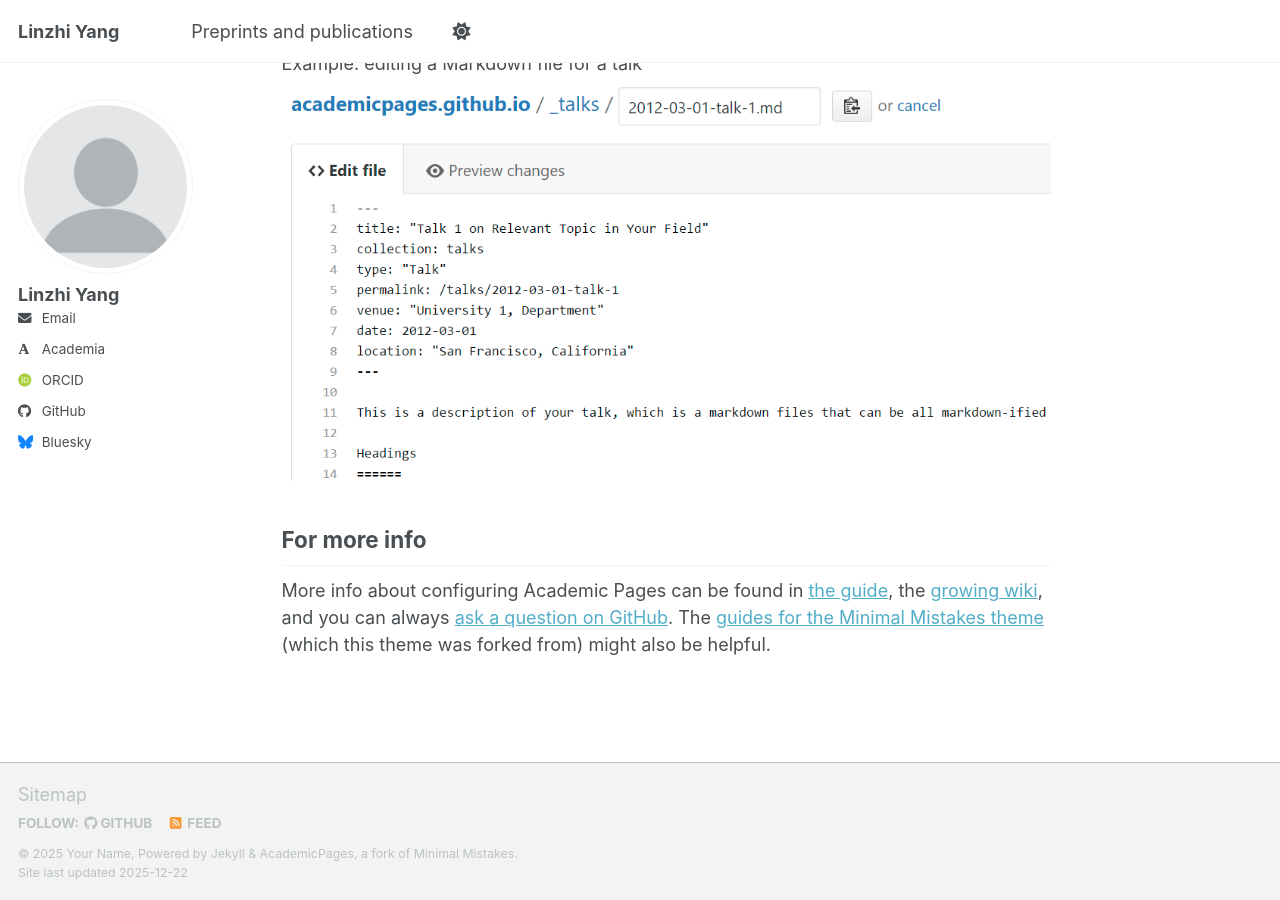
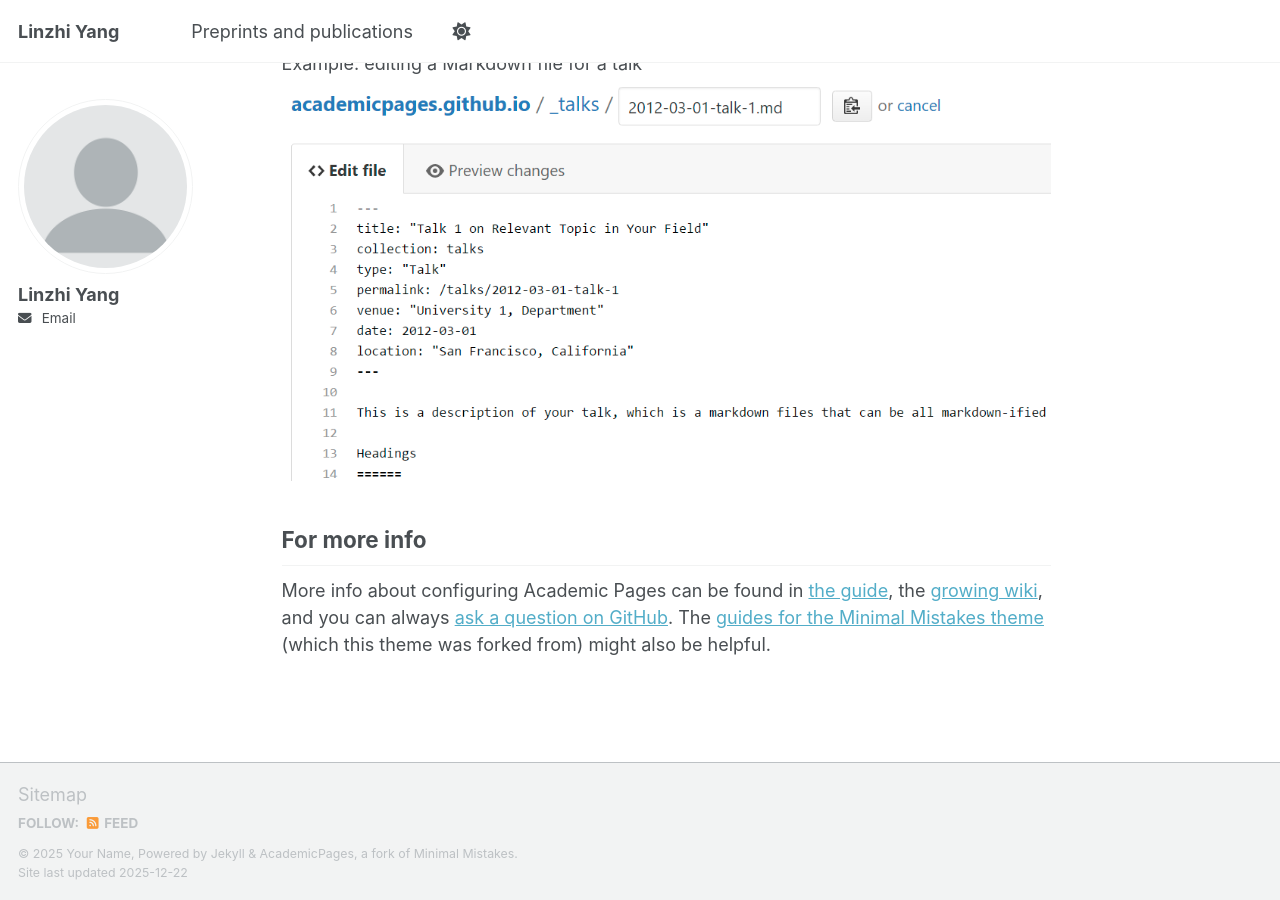
Before and after one commit to linzhi-yang/linzhi-yang.github.io, a Jekyll site: the page built from _pages/about.md, in a window 1280 px wide and 900 px high, scrolled down 2718 px. Built offline with Jekyll 4.4.1, drawn with Linux system fonts in a browser that asks for light colours; some web fonts are replaced; a script bundle is joined from its source files by our own code; library files that are not in the unit come from our copies.

Commit message:
Update _config.yml

```diff
--- a/_config.yml
+++ b/_config.yml
@@ -33,12 +33,12 @@ author:
   email            : "ylz24@mails.tsinghua.edu.cn"
 
   # Academic websites
-  academia         : "Tsinghua university, Qiuzhen college"
+  academia         : #"Tsinghua university, Qiuzhen college"
   arxiv            : # URL - Update with the correct link to your profile
   googlescholar    : #"https://scholar.google.com/citations?user=PS_CX0AAAAAJ"
   inspire-hep      : # URL
   impactstory      : # URL
-  orcid            : "https://orcid.org/yourorcidurl"
+  orcid            : #"https://orcid.org/yourorcidurl"
   semantic         : # URL
   ssrn             : # URL
   pubmed           : #"https://www.ncbi.nlm.nih.gov/pubmed/?term=john+snow"
@@ -51,13 +51,13 @@ author:
   bitbucket        : # Username - Update with your username on the site
   codepen          : # Username
   dribbble         : # Username
-  github           : "academicpages"
+  github           : #"academicpages"
   kaggle           : # Username
   stackoverflow    : # User number or user number and name (i.e., use "1" or "1/jeff-atwood")
 
   # Social media
   artstation       : # Username
-  bluesky          : "bsky.app" # Replace this with you Bluesky username
+  bluesky          : #"bsky.app" # Replace this with you Bluesky username
   facebook         : # Username
   flickr           : # Username
   foursquare       : # Username
```
